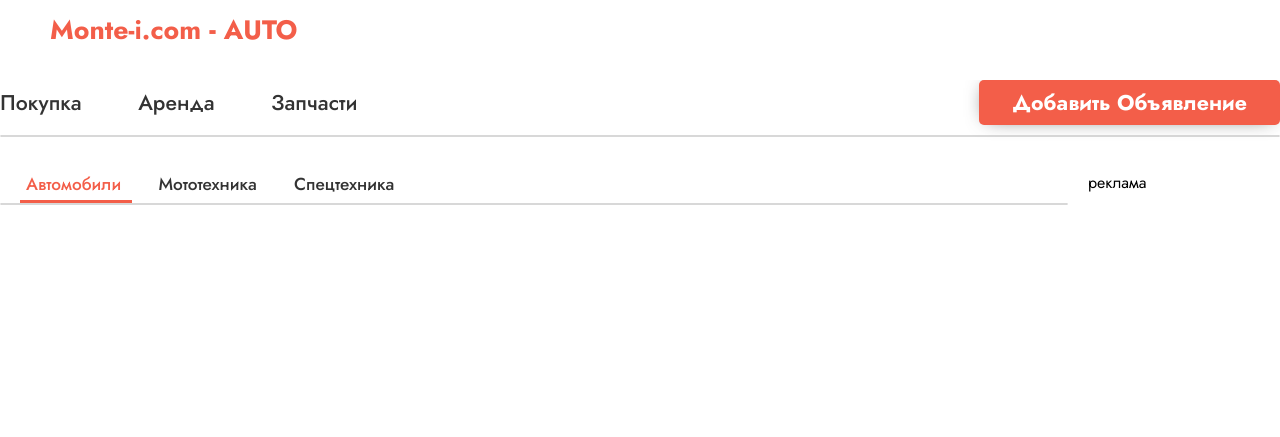
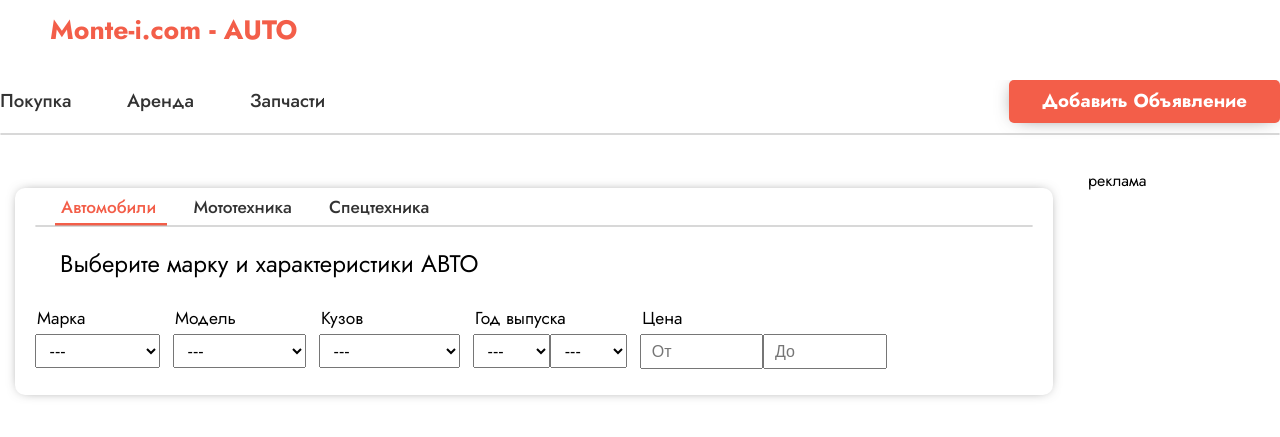
Before and after one commit to leonariks/leonariks.github.io, a PHP site: page /monte-i/auto/auto_main.html in a window 1280 px wide. Shown: the top 437 px of the page. Run offline with PHP 8.4, Linux system fonts and the light colour scheme.

Commit message:
Auto_search

```diff
--- a/monte-i/auto/auto_main.html
+++ b/monte-i/auto/auto_main.html
@@ -72,7 +72,86 @@
               </a>
             </nav>
             <hr class="line">
+            <div class="category__title">
+              <h1>Выберите марку и характеристики АВТО</h1>
+            </div>
           </div><!--category__section-->
+
+          <div class="auto__search">
+            <div class="search__item">
+              <div class="search__wripper">
+
+                <div class="search__widget">
+                  <div class="widget">
+                    <label for="brand_id">Марка</label>
+                    <select class="widget__opt" name="brand" id="brand_id">
+                      <option value="">---</option>
+                      <option value="">Alfa Romeo</option>
+                    </select>
+                  </div>
+                </div><!--Brand-->
+
+                <div class="search__widget">
+                  <div class="widget">
+                    <label for="model_id">Модель</label>
+                    <select class="widget__opt" name="model" id="model_id">
+                      <option  value="">---</option>
+                      <option value="1">Land Cruiser</option>
+                    </select>
+                  </div>
+                </div><!--Model-->
+
+                <div class="search__widget">
+                  <div class="widget">
+                    <label for="carcase_id">Кузов</label>
+                    <select class="widget__opt" name="carcase" id="carcase_id">
+                      <option  value="">---</option>
+                      <option value="1">Внедорожник</option>
+                    </select>
+                  </div>
+                </div><!--carcase-->
+
+                <div class="search__widget">
+                  <div class="widget">
+                    <label for="date_id">Год выпуска</label>
+                    <div>
+                      <div class="awesomplete">
+                        <select class="widget__opt" name="carcase" id="carcase_id">
+                          <option  value="">---</option>
+                          <option value="1">2000</option>
+                        </select>
+                      </div><!--awesomplete-->
+                      <div class="awesomplete">
+                        <select class="widget__opt" name="carcase" id="carcase_id">
+                          <option  value="">---</option>
+                          <option value="1">2023</option>
+                        </select>
+                      </div><!--awesomplete-->
+                    </div>
+                  </div>
+                </div><!--carcase-->
+
+                <div class="search__widget">
+                  <div class="widget">
+                    <label for="carcase_id">Цена</label>
+                    <div class="price_input">
+                      <div class="awesomplete">
+                        <input placeholder="От" id="carcase_id" class="widget__opt">
+                        <ul role="listbox">
+                          <li></li>
+                        </ul>
+                      </div>
+                      <div class="awesomplete">
+                        <input placeholder="До"  id="carcase_id" class="widget__opt awesomplete">
+                      </div>
+                    </div>
+                  </div>
+                </div><!--carcase-->
+
+              </div><!--search__wripper-->
+            </div><!--search__item-->
+
+          </div><!--auto_search-->
 
         </div><!--filter__block-->
       </div><!--filter-->
--- a/monte-i/styles/auto.css
+++ b/monte-i/styles/auto.css
@@ -10,7 +10,7 @@
 }
 
 .navig__ul{
-  font-size: 16pt;
+  font-size: 14pt;
   font-weight: 500;
 }
 
@@ -30,7 +30,7 @@
   padding: 12px 33px;
   color: #fff;
   font-weight: 700;
-  font-size: 16pt;
+  font-size: 14pt;
   background-color: #f35e49;
   border: 0;
   border-radius: 5px;
@@ -73,7 +73,12 @@
 ================================*/
 
 .filter{
-
+  border-radius: 10px;
+  padding: 10px 20px;
+  margin: 15px;
+  -webkit-box-shadow: 0px 0px 20px -8px rgba(0,0,0,0.75);
+  -moz-box-shadow: 0px 0px 20px -8px rgba(0,0,0,0.75);
+  box-shadow: 0px 0px 13px -6px rgba(0,0,0,0.75);
 }
 
 .categories{
@@ -91,3 +96,62 @@
   color: #f35e49;
   border-bottom: 3px solid #f35e49;
 }
+
+.category__title{
+  margin: 25px;
+  font-size: 18pt;
+  font-weight: 400;
+}
+
+.auto__search{
+  display: flex;
+}
+
+.search__wripper{
+  display: flex;
+}
+
+.search__item{
+
+}
+
+.auto__search{
+
+}
+
+label {
+  vertical-align: top;
+}
+
+.search__widget{
+  margin-bottom: 1em;
+  padding-right: 0.8rem;
+}
+
+.widget{
+  display: flex;
+  flex-direction: column;
+}
+
+.widget label{
+  padding: 8px 2px;
+  font-size: 13pt;
+  font-weight: 400;
+}
+
+.widget__opt{
+  font-size: 12pt;
+  padding: 0.4em 0.6em;
+}
+
+.select:active{
+  border: 1px solid #f35e49;
+}
+
+.awesomplete {
+  float: left;
+}
+
+.price_input input{
+  width: 100px;
+}
```
Also changed, not shown: 2 other files.
